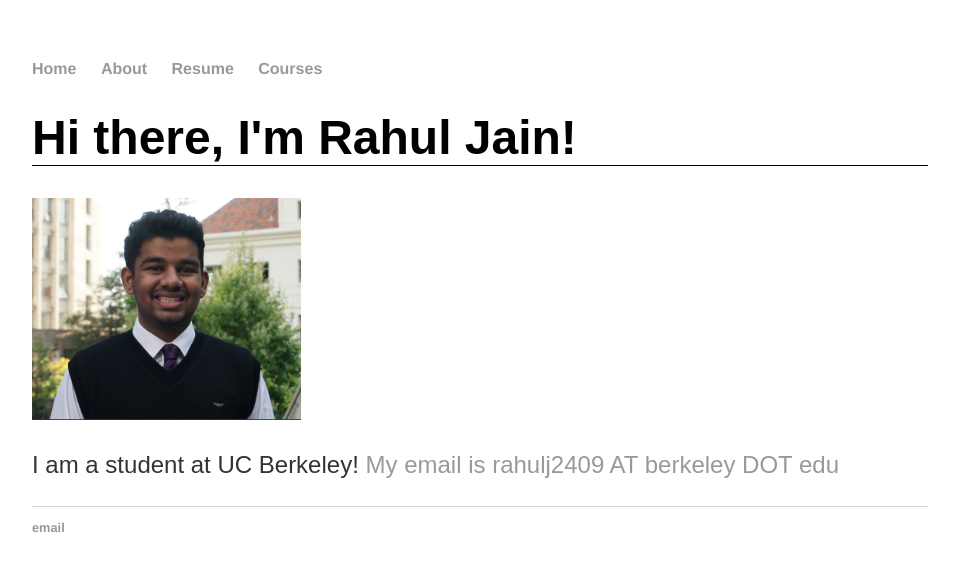
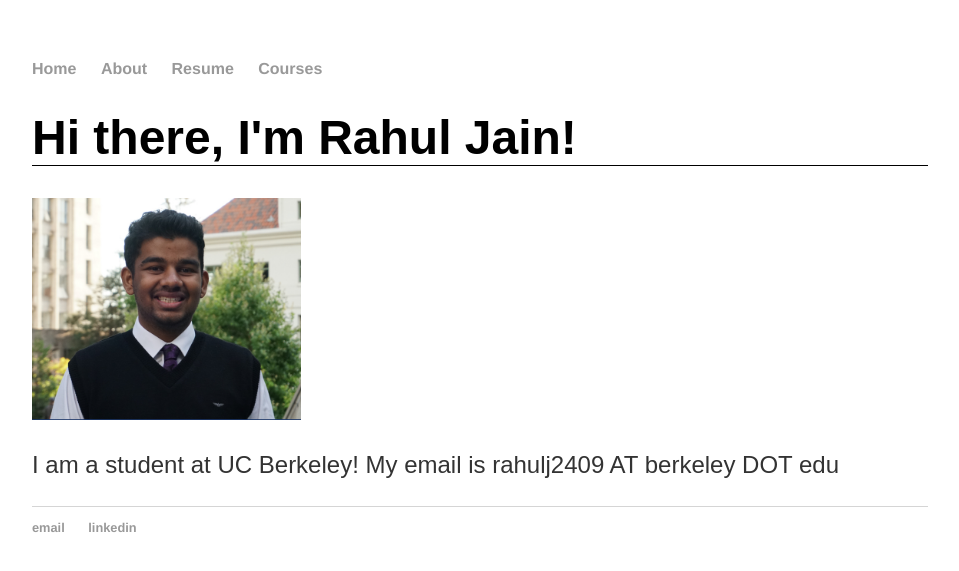
Before and after one commit to rahulj2409/rahulj2409.github.io, a Jekyll site: the page built from index.html, in a window 1280 px wide. Shown: the top 571 px of the page, without its empty margins (160-1119 px from the left). Built offline with Jekyll 4.4.1, drawn with Linux system fonts in a browser that asks for light colours.

Commit message:
Added linkedin

```diff
--- a/_layouts/default.html
+++ b/_layouts/default.html
@@ -22,6 +22,7 @@
 			<footer>
 	    		<ul>
 	        		<li><a href="mailto:rahulj2409@berkeley.edu">email</a></li>
+	        		<li><a href ='www.linkedin.com/in/rahul-jain1426'>linkedin</li>
 				</ul>
 			</footer>
 		</body>
--- a/index.html
+++ b/index.html
@@ -4,5 +4,5 @@ title: Rahul Jain
 ---
 <div class="blurb">
 	<h1 style='border-bottom: 1px solid black'> <font face='arial' > Hi there, I'm Rahul Jain!</h1> <img src='Rahul.jpg' style='max-width:30%'>
-	<p> <font face='arial' > I am a student at UC Berkeley! <a href="/about">My email is rahulj2409 AT berkeley DOT edu</a></p>
+	<p> <font face='arial' > I am a student at UC Berkeley! My email is rahulj2409 AT berkeley DOT edu</a></p>
 </div><!-- /.blurb -->
```
